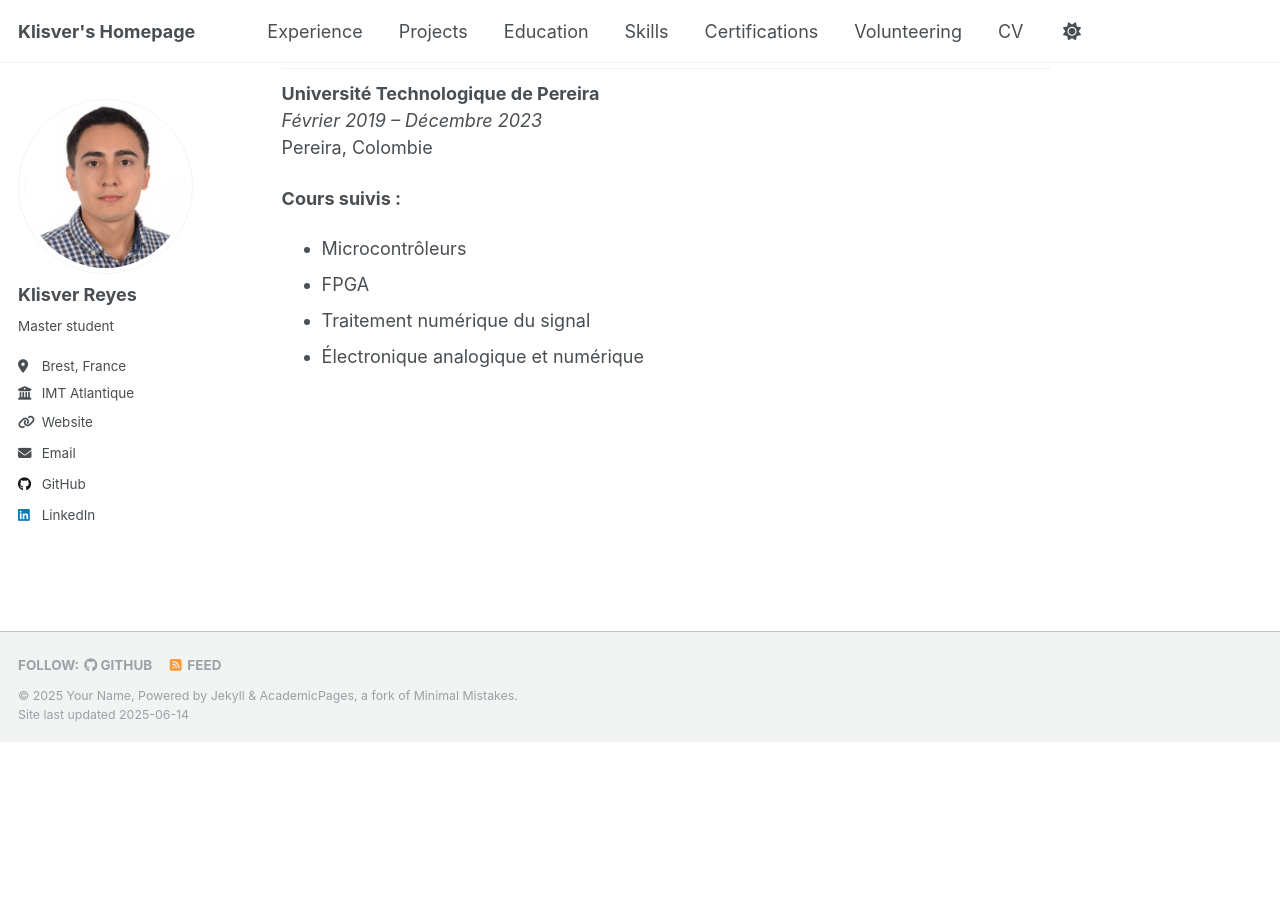
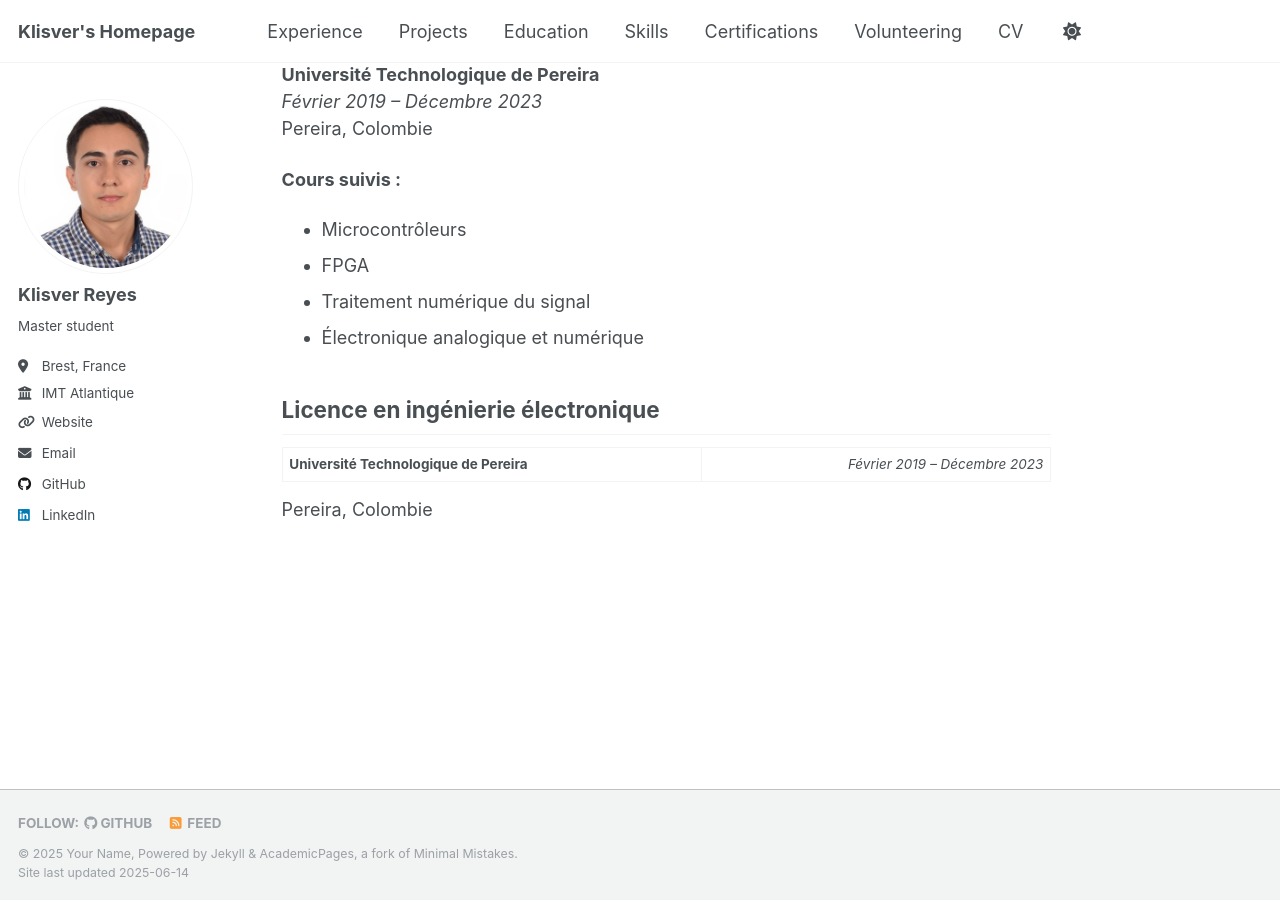
Before and after one commit to Klisver-Reyes/Klisver-Reyes.github.io, a Jekyll site: the page built from _education/education.md, in a window 1280 px wide and 900 px high, scrolled down 543 px. Built offline with Jekyll 4.4.1, drawn with Linux system fonts in a browser that asks for light colours; before the commit the page ends 1285 px from its top, so only the background shows below that.

Commit message:
Update education.md

```diff
--- a/_education/education.md
+++ b/_education/education.md
@@ -14,8 +14,6 @@ Brest, France
 - Intégration électronique – de l’algorithme au prototype
 - Dispositifs médicaux connectés
 
----
-
 ## Licence en ingénierie électronique
 **Université Technologique de Pereira**
 *Février 2019 – Décembre 2023*
@@ -26,3 +24,12 @@ Pereira, Colombie
 - FPGA
 - Traitement numérique du signal
 - Électronique analogique et numérique
+
+## Licence en ingénierie électronique
+
+<table style="width: 100%;"><tr>
+<td><strong>Université Technologique de Pereira</strong></td>
+<td style="text-align: right;"><em>Février 2019 – Décembre 2023</em></td>
+</tr></table>
+
+Pereira, Colombie
```
